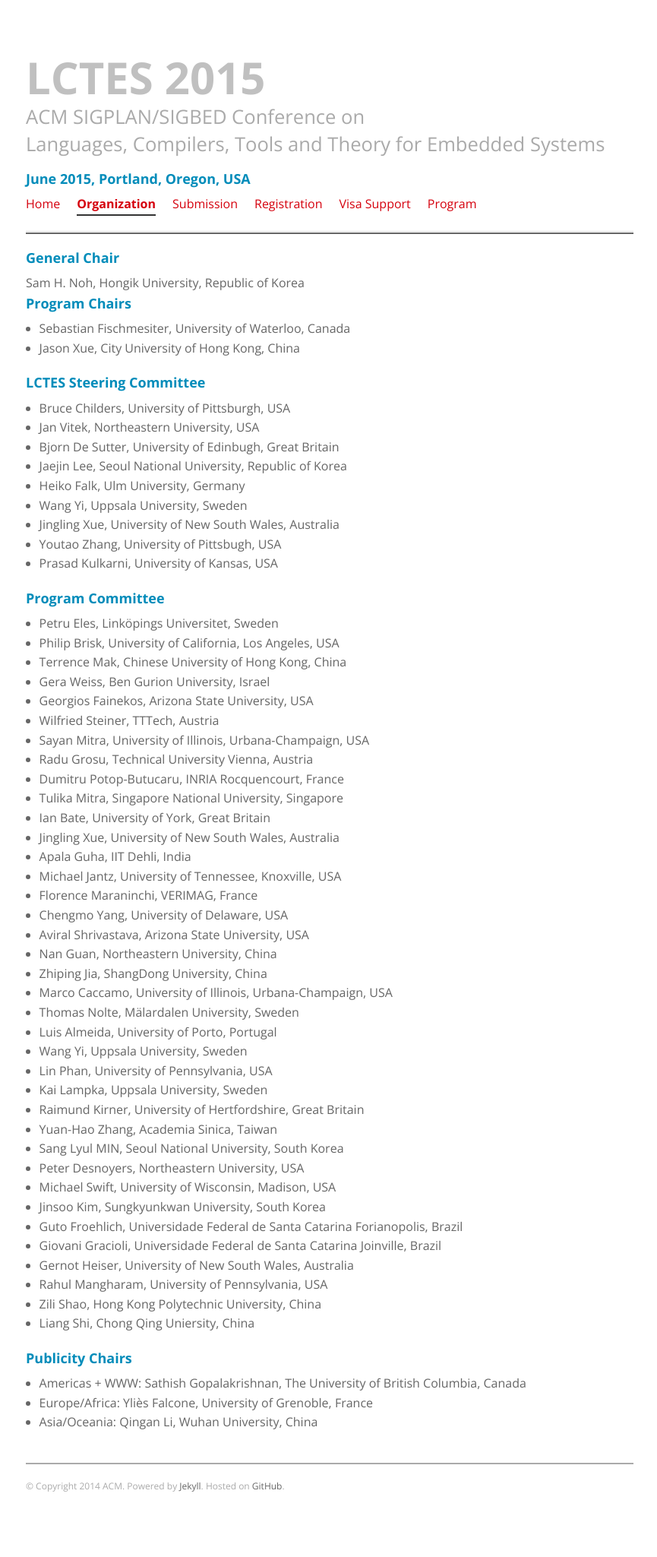
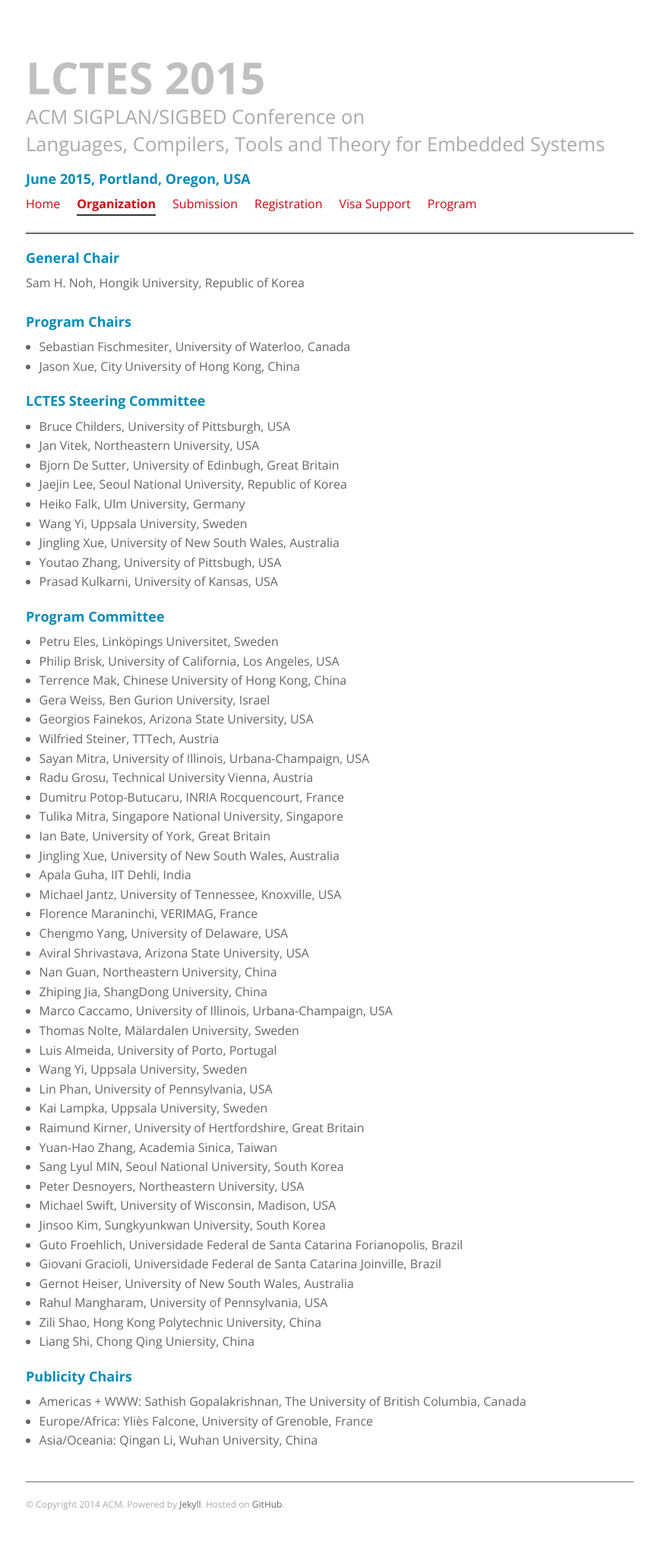
Before and after one commit to GSathish/lctes2015, a Jekyll site: the page built from organization/index.html, in a window 1280 px wide. Shown: the whole page at 76% size, without its empty margins (26-891 px from the left). Built offline with Jekyll 4.4.1, drawn with Linux system fonts in a browser that asks for light colours; before the commit the page ends 2025 px from its top, so only the background shows below that.

Commit message:
Update index.html

```diff
--- a/organization/index.html
+++ b/organization/index.html
@@ -6,7 +6,8 @@
 ---
 
 <h3>General Chair</h3>
-Sam H. Noh, Hongik University, Republic of Korea
+Sam H. Noh, Hongik University, Republic of Korea <br />
+&nbsp;<br />
 
 <h3>Program Chairs</h3>
 <ul>
```
